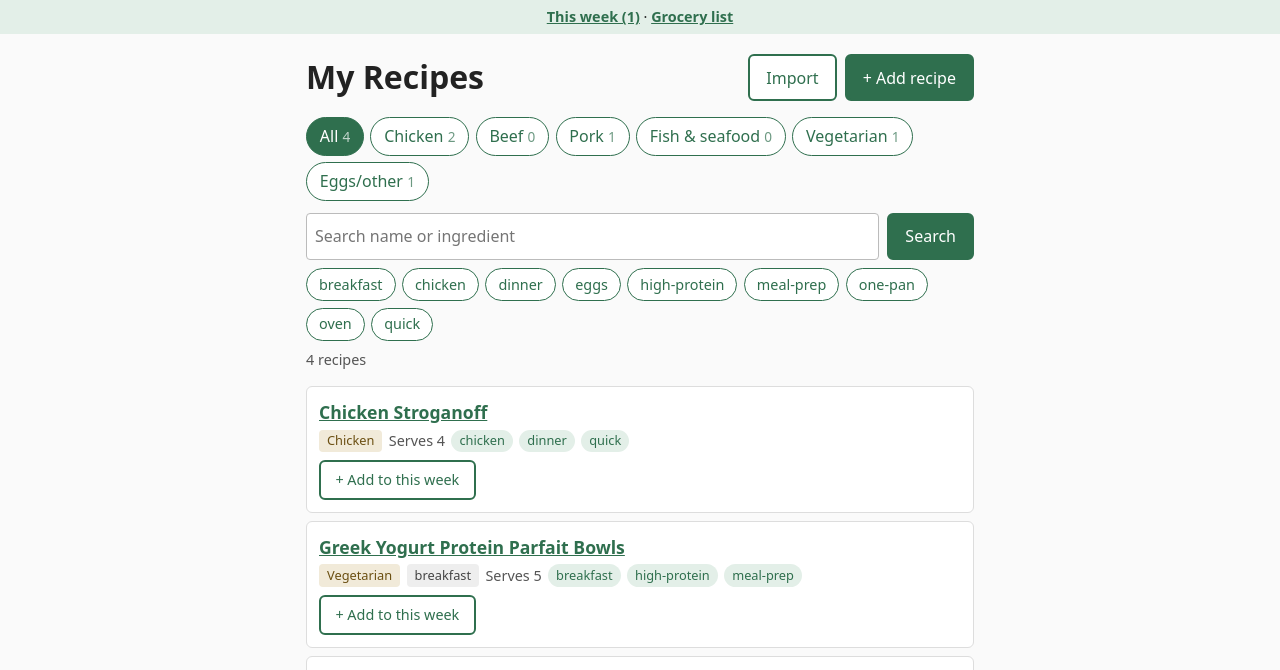
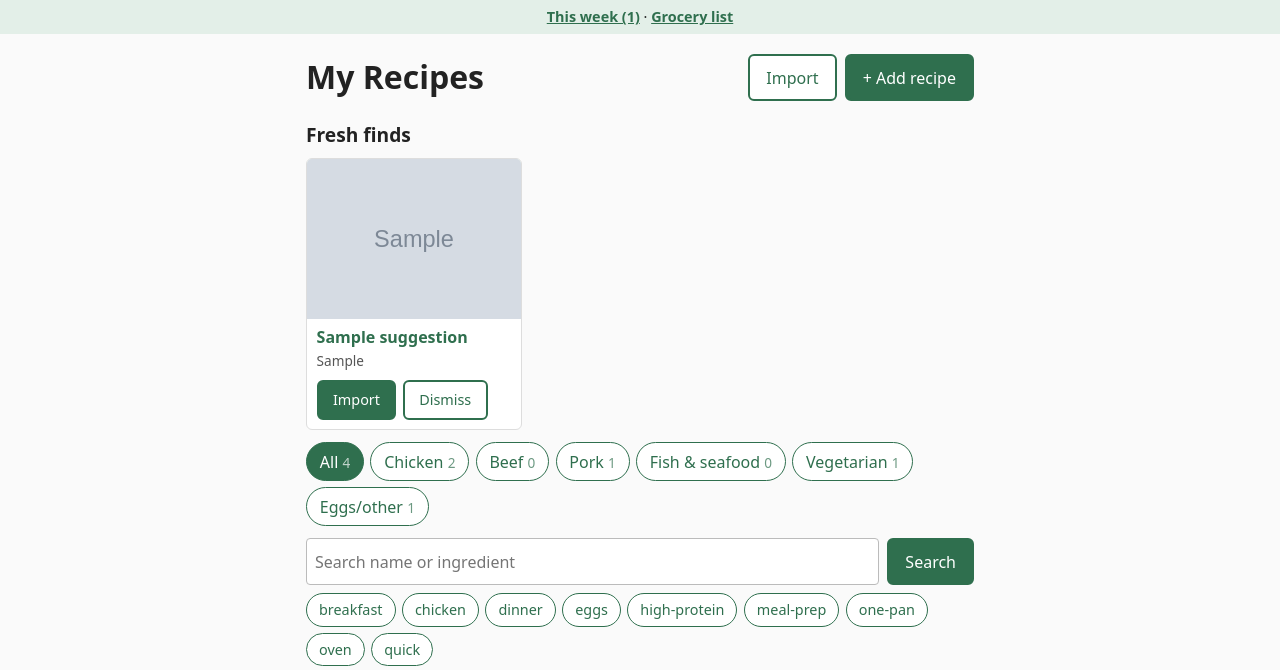
Before and after one commit to nicolassimi2104/recipe-app, a Flask app: page / in a window 1280 px wide. Shown: the part 48-718 px from the top of the page. Run offline with Flask 3, Linux system fonts and the light colour scheme; data comes from the database, SQL or seed files in the repository; tables that the repository leaves empty hold one stand-in row (values such as "Sample post"); grey boxes marked "Sample" are stand-in pictures; some libraries are stand-ins or nearby versions.

Commit message:
Fresh finds strip on the home page with Import, Dismiss and one-click Delete
Co-Authored-By: Claude Opus 5.5 <noreply@anthropic.com>

```diff
--- a/app.py
+++ b/app.py
@@ -26,6 +26,7 @@ import db
 import grocery
 import importer
 import labels
+import suggestions
 import units
 
 # Upper limit for the "scale to" box, so a silly number can't make a huge page
@@ -260,8 +261,17 @@ def create_app(db_path=None):
         def protein_link(key):
             return url_for("index", q=query or None, protein=key or None, tag=active_tags)
 
+        # Fresh finds: if they're over a week old, read the feeds again in the
+        # background (the page doesn't wait). The strip is hidden while filtering.
+        try:
+            suggestions.refresh_if_stale(db_path)
+        except Exception:
+            pass   # a refresh problem must never break the home page
+        filtering = bool(query or active_tags or protein)
+
         return render_template(
             "index.html",
+            **fresh_finds_values(show=not filtering),
             recipes=recipes,
             total=db.count_recipes(db_path=db_path),
             query=query,
@@ -272,11 +282,65 @@ def create_app(db_path=None):
             protein_counts=protein_counts,
             match_total=len(matches),
             protein_link=protein_link,
-            filtering=bool(query or active_tags or protein),
+            filtering=filtering,
             # After importing several recipes: /?imported=3&skipped=1 shows a note
             imported=request.args.get("imported", type=int),
             skipped=request.args.get("skipped", type=int),
         )
+
+    # Values for the Fresh finds strip (templates/_fresh_finds.html).
+    # After a failed import the home page gets ?find_failed=<id> (the page had
+    # no recipe, so it was dismissed) or ?find_offline=<id> (couldn't reach it).
+    def fresh_finds_values(show=True):
+        def note_about(param):
+            suggestion_id = request.args.get(param, type=int)
+            return db.get_suggestion(suggestion_id, db_path=db_path) if suggestion_id else None
+        return {
+            "finds": db.new_suggestions(suggestions.STRIP_SIZE, db_path=db_path) if show else [],
+            "finds_refreshing": suggestions.is_refreshing(db_path),
+            "find_failed": note_about("find_failed"),
+            "find_offline": note_about("find_offline"),
+        }
+
+    # Just the strip, so the home page can fill it in once a first refresh
+    # finishes, without reloading the whole page (static/fresh_finds.js)
+    @app.route("/fresh-finds")
+    def fresh_finds_strip():
+        return render_template("_fresh_finds.html", **fresh_finds_values())
+
+    # One click: read the recipe from the site, save it (labels are guessed
+    # as it's saved) and open it
+    @app.route("/fresh-finds/<int:suggestion_id>/import", methods=["POST"])
+    def fresh_find_import(suggestion_id):
+        suggestion = db.get_suggestion(suggestion_id, db_path=db_path)
+        if suggestion is None:
+            abort(404)
+        # A double click: the first click already saved it
+        if suggestion["status"] == "imported" and suggestion["recipe_id"]:
+            return redirect(url_for("recipe_detail", recipe_id=suggestion["recipe_id"]))
+        try:
+            recipe_id = suggestions.import_suggestion(suggestion, db_path)
+        except importer.SiteUnreachable:
+            return redirect(url_for("index", find_offline=suggestion_id, _anchor="fresh-finds"))
+        except importer.ImportFailed:
+            return redirect(url_for("index", find_failed=suggestion_id, _anchor="fresh-finds"))
+        return redirect(url_for("recipe_detail", recipe_id=recipe_id, found=suggestion_id))
+
+    # Dismissed ones never come back; the next one slides into the strip
+    @app.route("/fresh-finds/<int:suggestion_id>/dismiss", methods=["POST"])
+    def fresh_find_dismiss(suggestion_id):
+        if db.get_suggestion(suggestion_id, db_path=db_path) is None:
+            abort(404)
+        db.set_suggestion_status(suggestion_id, "dismissed", db_path=db_path)
+        return redirect(url_for("index", _anchor="fresh-finds"))
+
+    # Just imported from Fresh finds (?found=<suggestion id>): the recipe page
+    # says where it came from and has a one-click Delete. Only when that
+    # suggestion really became this recipe.
+    def found_from(recipe_id):
+        suggestion_id = request.args.get("found", type=int)
+        suggestion = db.get_suggestion(suggestion_id, db_path=db_path) if suggestion_id else None
+        return suggestion if suggestion and suggestion["recipe_id"] == recipe_id else None
 
     @app.route("/recipes/<int:recipe_id>")
     def recipe_detail(recipe_id):
@@ -300,6 +364,7 @@ def create_app(db_path=None):
             max_servings=MAX_SERVINGS,
             units=system,
             units_links=units_links("recipe_detail", recipe_id=recipe_id),
+            found=found_from(recipe_id),
         )
 
     # GET shows the empty form; POST is what happens when you press "Save"
--- /dev/null
+++ b/static/fresh_finds.js
@@ -0,0 +1,44 @@
+// Fresh finds strip on the home page. Two small extras; everything works
+// without them too:
+// 1. The very first time, the feeds are still being read when the page
+//    opens. Check back a few times and swap in the strip once it's ready.
+// 2. Import takes a few seconds (it reads the recipe site), so the button
+//    says "Importing..." and can't be pressed twice.
+
+(function () {
+    var tries = 0;
+
+    function checkAgain() {
+        var strip = document.getElementById("fresh-finds");
+        if (!strip || !strip.hasAttribute("data-refreshing") || tries >= 6) {
+            return;
+        }
+        tries += 1;
+        setTimeout(function () {
+            fetch("/fresh-finds")
+                .then(function (response) { return response.ok ? response.text() : null; })
+                .then(function (html) {
+                    if (html) {
+                        strip.outerHTML = html;
+                    }
+                    checkAgain();
+                })
+                .catch(function () { /* offline: leave the page as it is */ });
+        }, 3000);
+    }
+
+    // On the whole page, so it also works for a strip that was swapped in
+    document.addEventListener("submit", function (event) {
+        var form = event.target;
+        if (form.classList && form.classList.contains("find-import")) {
+            var button = form.querySelector("button");
+            // Wait a moment so the form still sends before the button is disabled
+            setTimeout(function () {
+                button.disabled = true;
+                button.textContent = "Importing…";
+            }, 0);
+        }
+    });
+
+    checkAgain();
+})();
--- a/static/style.css
+++ b/static/style.css
@@ -721,3 +721,114 @@ legend {
     padding: 0.4rem;
     font: inherit;
 }
+
+/* --- Fresh finds strip on the home page --- */
+
+.fresh-finds h2 {
+    margin: 1rem 0 0.5rem;
+}
+
+/* Three cards side by side, picture on top... */
+.find-cards {
+    display: grid;
+    grid-template-columns: repeat(3, 1fr);
+    gap: 0.6rem;
+    margin: 0 0 0.5rem;
+    padding: 0;
+    list-style: none;
+}
+
+.find-card {
+    display: flex;
+    flex-direction: column;
+    overflow: hidden;
+    background: #fff;
+    border: 1px solid #ddd;
+    border-radius: 6px;
+}
+
+.find-image {
+    display: block;
+    width: 100%;
+    aspect-ratio: 4 / 3;
+    object-fit: cover;      /* crop to fill, never stretch */
+    background: #e3efe8;    /* shows while loading, or when there's no picture */
+}
+
+.find-body {
+    display: flex;
+    flex: 1;
+    flex-direction: column;
+    gap: 0.2rem;
+    padding: 0.5rem 0.6rem 0.6rem;
+}
+
+.find-title {
+    font-weight: bold;
+    line-height: 1.3;
+    text-decoration: none;
+}
+
+.find-source {
+    color: #555;
+    font-size: 0.85rem;
+}
+
+/* Buttons at the bottom of the card, even when titles differ in length */
+.find-buttons {
+    display: flex;
+    flex-wrap: wrap;
+    gap: 0.4rem;
+    margin-top: auto;
+    padding-top: 0.3rem;
+}
+
+.find-buttons form {
+    margin: 0;
+}
+
+.find-buttons .week-button:disabled {
+    opacity: 0.7;
+    cursor: wait;
+}
+
+/* ...and on phones, one card per row with a small picture on the left */
+@media (max-width: 600px) {
+    .find-cards {
+        grid-template-columns: 1fr;
+    }
+
+    .find-card {
+        flex-direction: row;
+    }
+
+    .find-image {
+        flex: 0 0 6rem;
+        width: 6rem;
+        aspect-ratio: auto;
+    }
+}
+
+.find-note {
+    padding: 0.5rem 0.75rem;
+    border-radius: 6px;
+    background: #fff4e0;
+}
+
+/* "Imported from ..." box at the top of a recipe that came from Fresh finds */
+.found-note {
+    display: flex;
+    flex-wrap: wrap;
+    align-items: center;
+    justify-content: space-between;
+    gap: 0.5rem;
+    padding: 0.5rem 0.75rem;
+    margin-bottom: 0.5rem;
+    border-radius: 6px;
+    background: #e6f2ea;
+}
+
+.found-note p,
+.found-note form {
+    margin: 0;
+}
--- /dev/null
+++ b/templates/_fresh_finds.html
@@ -0,0 +1,51 @@
+{# The "Fresh finds" strip on the home page: 3 recipe ideas from recipe
+   sites. Also served on its own at /fresh-finds, so fresh_finds.js can
+   swap it in when a first refresh finishes. Import and Dismiss are tiny
+   forms, so they work without JavaScript. #}
+<section id="fresh-finds" class="fresh-finds"
+         {% if finds_refreshing and not finds %}data-refreshing="1"{% endif %}>
+    {% if find_failed %}
+    <p class="find-note" role="status">
+        Sorry, we couldn't read a recipe from "{{ find_failed.title }}" ({{ find_failed.source }}),
+        so it's been taken off Fresh finds. You can still
+        <a href="{{ find_failed.url }}" target="_blank" rel="noopener noreferrer">read it on the site</a>.
+    </p>
+    {% endif %}
+    {% if find_offline %}
+    <p class="find-note" role="status">
+        Couldn't reach {{ find_offline.source or "that site" }} just now. Check your internet
+        connection and try Import again.
+    </p>
+    {% endif %}
+
+    {% if finds %}
+    <h2>Fresh finds</h2>
+    <ul class="find-cards">
+        {% for find in finds %}
+        <li class="find-card">
+            {% if find.image %}
+            {# no-referrer: some sites block pictures shown on other sites #}
+            <img src="{{ find.image }}" alt="" class="find-image" loading="lazy" referrerpolicy="no-referrer">
+            {% else %}
+            <div class="find-image" aria-hidden="true"></div>
+            {% endif %}
+            <div class="find-body">
+                {# The title opens the original post, to have a look first #}
+                <a href="{{ find.url }}" class="find-title" target="_blank" rel="noopener noreferrer">{{ find.title }}</a>
+                <span class="find-source">{{ find.source }}</span>
+                <div class="find-buttons">
+                    <form method="post" action="{{ url_for('fresh_find_import', suggestion_id=find.id) }}" class="find-import">
+                        <button type="submit" class="week-button on">Import</button>
+                    </form>
+                    <form method="post" action="{{ url_for('fresh_find_dismiss', suggestion_id=find.id) }}">
+                        <button type="submit" class="week-button">Dismiss</button>
+                    </form>
+                </div>
+            </div>
+        </li>
+        {% endfor %}
+    </ul>
+    {% elif finds_refreshing %}
+    <p class="hint">Looking for fresh recipe ideas&hellip;</p>
+    {% endif %}
+</section>
--- a/templates/index.html
+++ b/templates/index.html
@@ -16,6 +16,9 @@
     {%- if skipped %} Skipped {{ skipped }} duplicate{{ '' if skipped == 1 else 's' }}.{% endif %}
 </p>
 {% endif %}
+
+{% include "_fresh_finds.html" %}
+<script src="{{ url_for('static', filename='fresh_finds.js') }}" defer></script>
 
 {% if total %}
 {# Protein chips: links like the tag pills, keeping the search and tags.
```
Also changed, not shown: templates/recipe_detail.html (+11 -0 lines).
